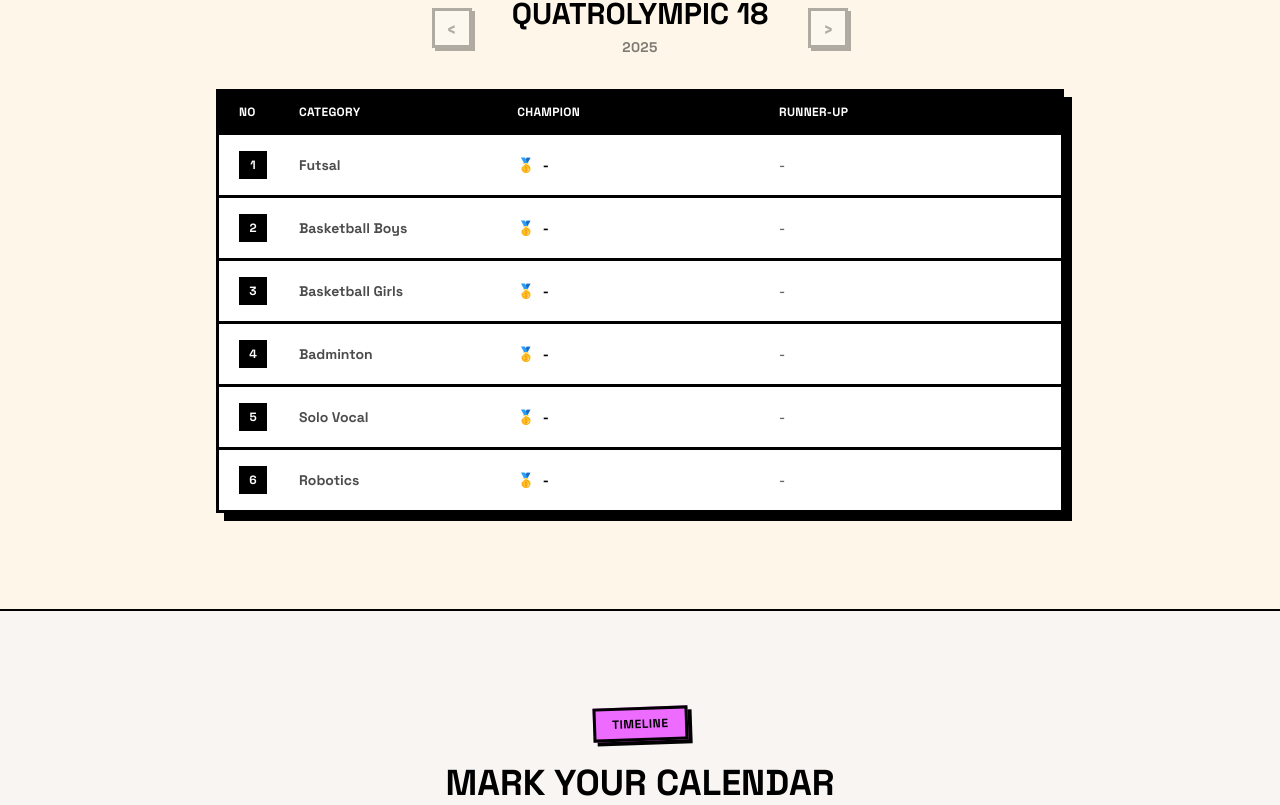
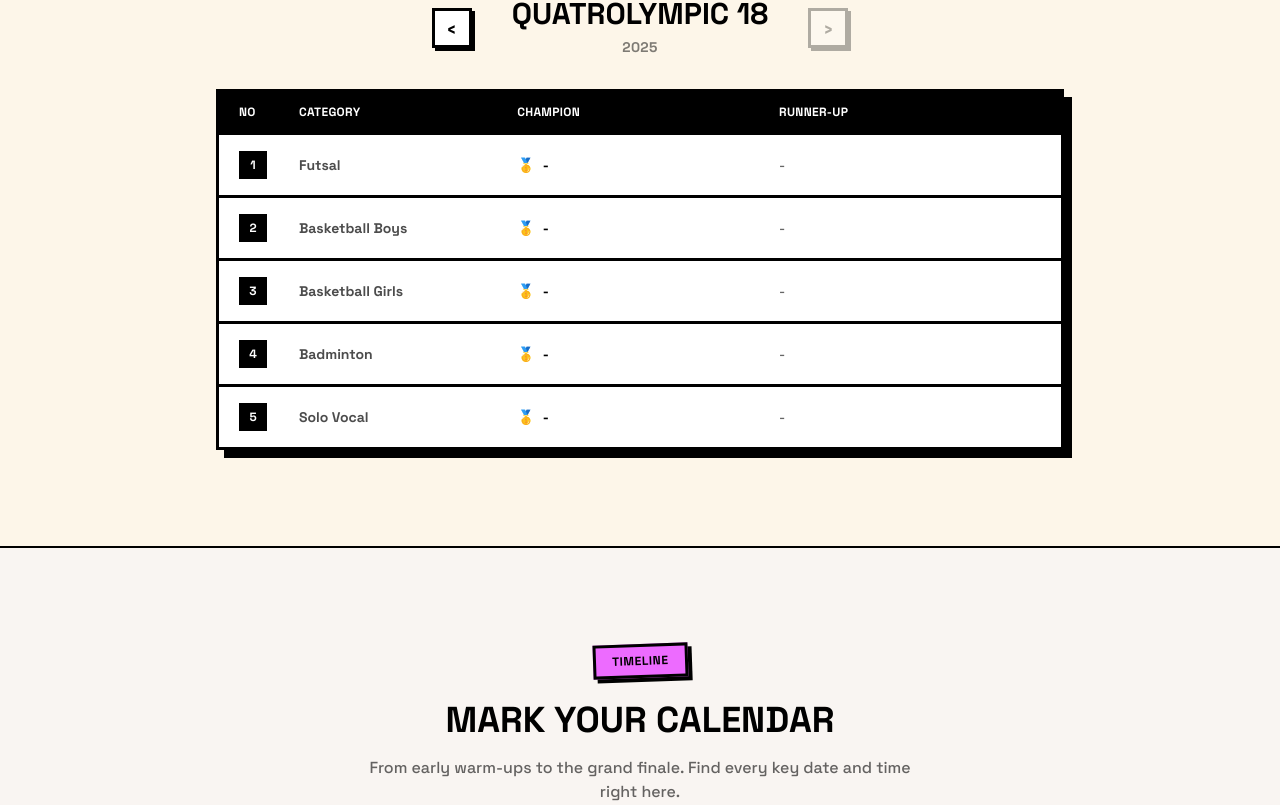
Before and after one commit to byanrkh/quatrolympic, a Next.js app: page / in a window 1280 px wide. Shown: the part 2425-3230 px from the top of the page. Built offline with nearby package versions, Linux system fonts and the light colour scheme.

Commit message:
QUATROLYMPIC

```diff
--- a/src/libs/Config.tsx
+++ b/src/libs/Config.tsx
@@ -139,8 +139,34 @@ export const leaderboardData: YearData[] = [
         champion: "-",
         runnerUp: "-",
       },
+    ],
+  },
+  {
+    edition: "Quatrolympic 17",
+    year: "2024",
+    results: [
       {
-        category: "Robotics",
+        category: "Futsal",
+        champion: "-",
+        runnerUp: "-",
+      },
+      {
+        category: "Basketball Boys",
+        champion: "-",
+        runnerUp: "-",
+      },
+      {
+        category: "Basketball Girls",
+        champion: "-",
+        runnerUp: "-",
+      },
+      {
+        category: "Badminton",
+        champion: "-",
+        runnerUp: "-",
+      },
+      {
+        category: "Solo Vocal",
         champion: "-",
         runnerUp: "-",
       },
```
